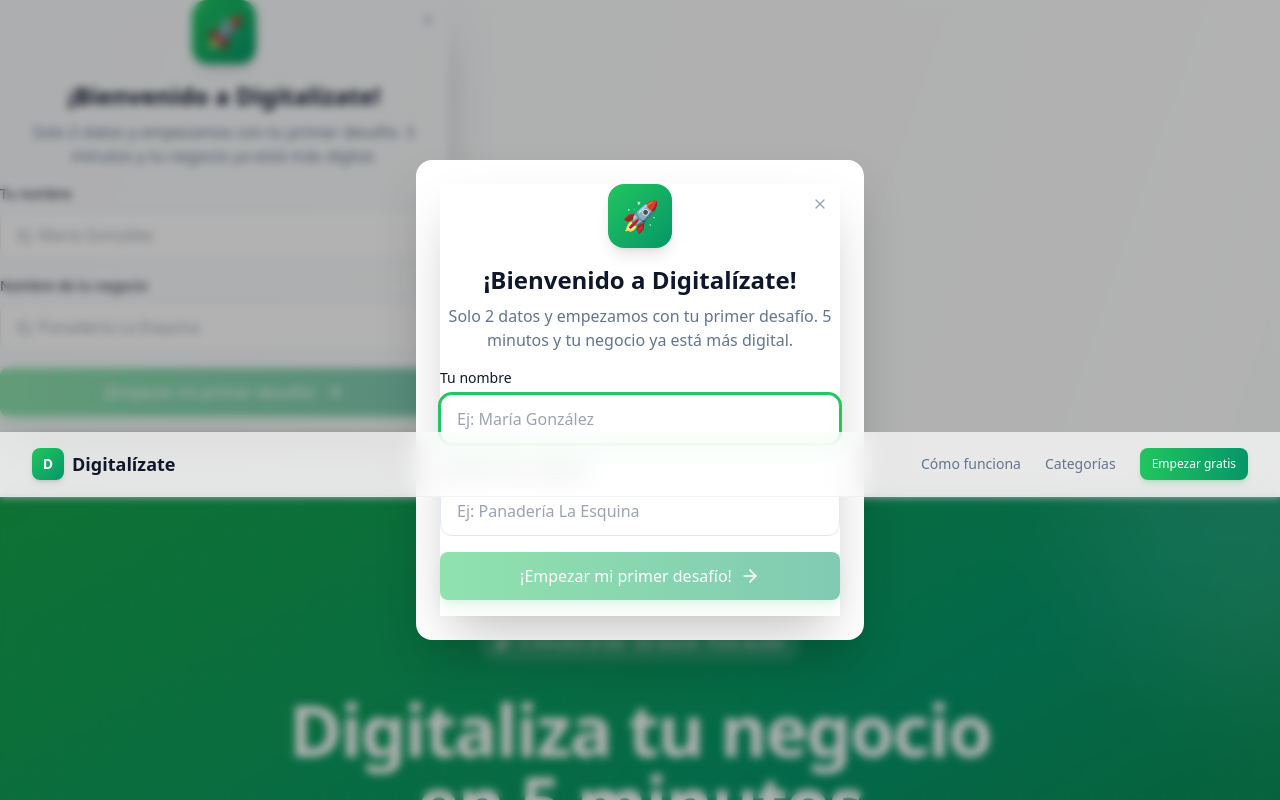
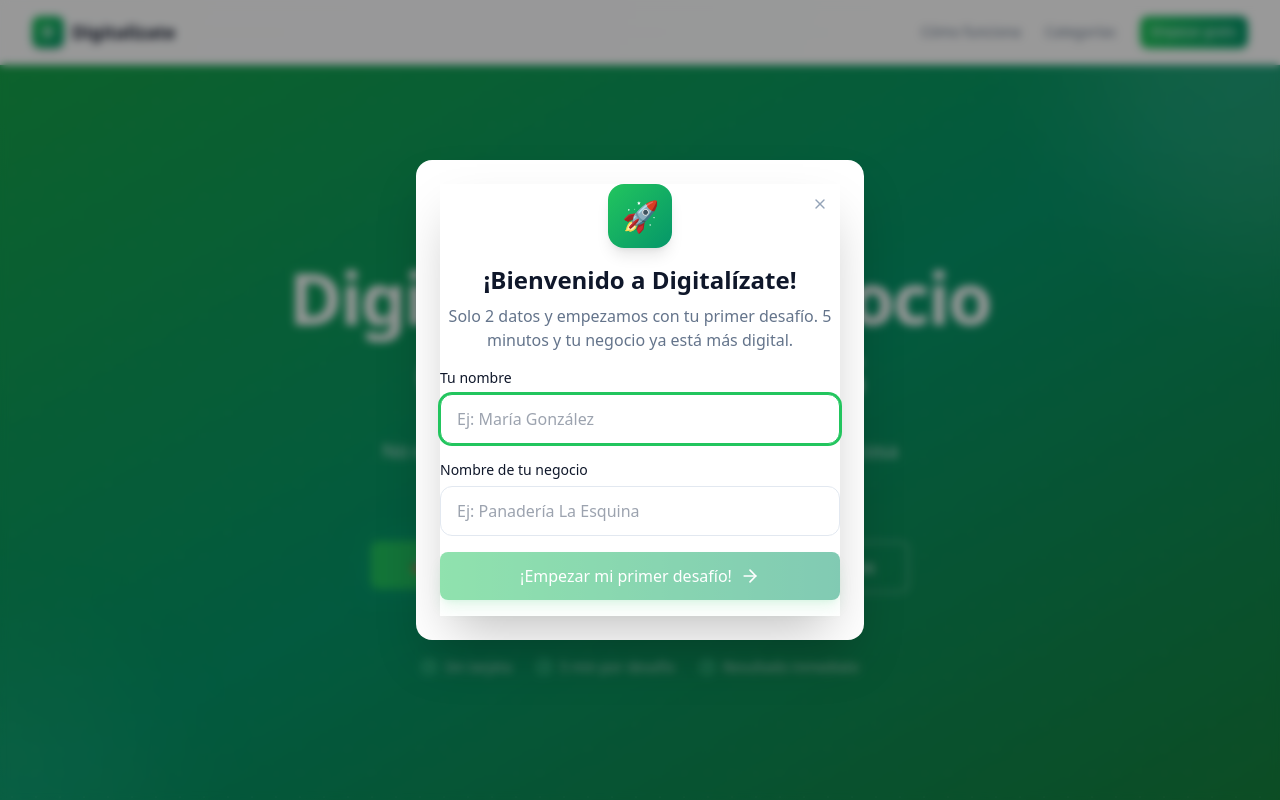
Before and after one commit to DonGeeo87/digitalizate, a Next.js app: page / in a window 1280 px wide. Both pictures are taken after a click on the button "Empezar gratis". Shown: the top 800 px of the page. Built offline with nearby package versions, Linux system fonts and the light colour scheme.

Commit message:
fix: dialog no renderiza children duplicados en pagina

```diff
--- a/src/components/ui/dialog.tsx
+++ b/src/components/ui/dialog.tsx
@@ -2,19 +2,21 @@ import * as React from "react"
 import { cn } from "@/lib/utils"
 import { X } from "lucide-react"
 
-const DialogContext = React.createContext<{ open: boolean; onOpenChange: (v: boolean) => void }>({ open: false, onOpenChange: () => {} })
+const DialogContext = React.createContext<{ open: boolean; onOpenChange: (v: boolean) => void }>({
+  open: false,
+  onOpenChange: () => {},
+})
 
-function Dialog({ open: controlledOpen, onOpenChange, children, ...props }: { open?: boolean; onOpenChange?: (v: boolean) => void; children: React.ReactNode; defaultOpen?: boolean }) {
+function Dialog({ open, onOpenChange, children }: { open?: boolean; onOpenChange?: (v: boolean) => void; children: React.ReactNode }) {
   const [internalOpen, setInternalOpen] = React.useState(false)
-  const isOpen = controlledOpen ?? internalOpen
+  const isOpen = open ?? internalOpen
   const setOpen = onOpenChange ?? setInternalOpen
   return (
     <DialogContext.Provider value={{ open: isOpen, onOpenChange: setOpen }}>
-      {children}
       {isOpen && (
-        <div className="fixed inset-0 z-50 flex items-center justify-center">
-          <div className="fixed inset-0 bg-black/30 backdrop-blur-sm" onClick={() => setOpen(false)} />
-          <div className="relative bg-white rounded-2xl shadow-2xl max-w-md w-full mx-4 max-h-[85vh] overflow-auto p-6 z-50">
+        <div className="fixed inset-0 z-[100] flex items-center justify-center">
+          <div className="fixed inset-0 bg-black/40 backdrop-blur-sm" onClick={() => setOpen(false)} />
+          <div className="relative bg-white rounded-2xl shadow-2xl max-w-md w-full mx-4 max-h-[85vh] overflow-auto p-6 z-[101]">
             {children}
           </div>
         </div>
```
